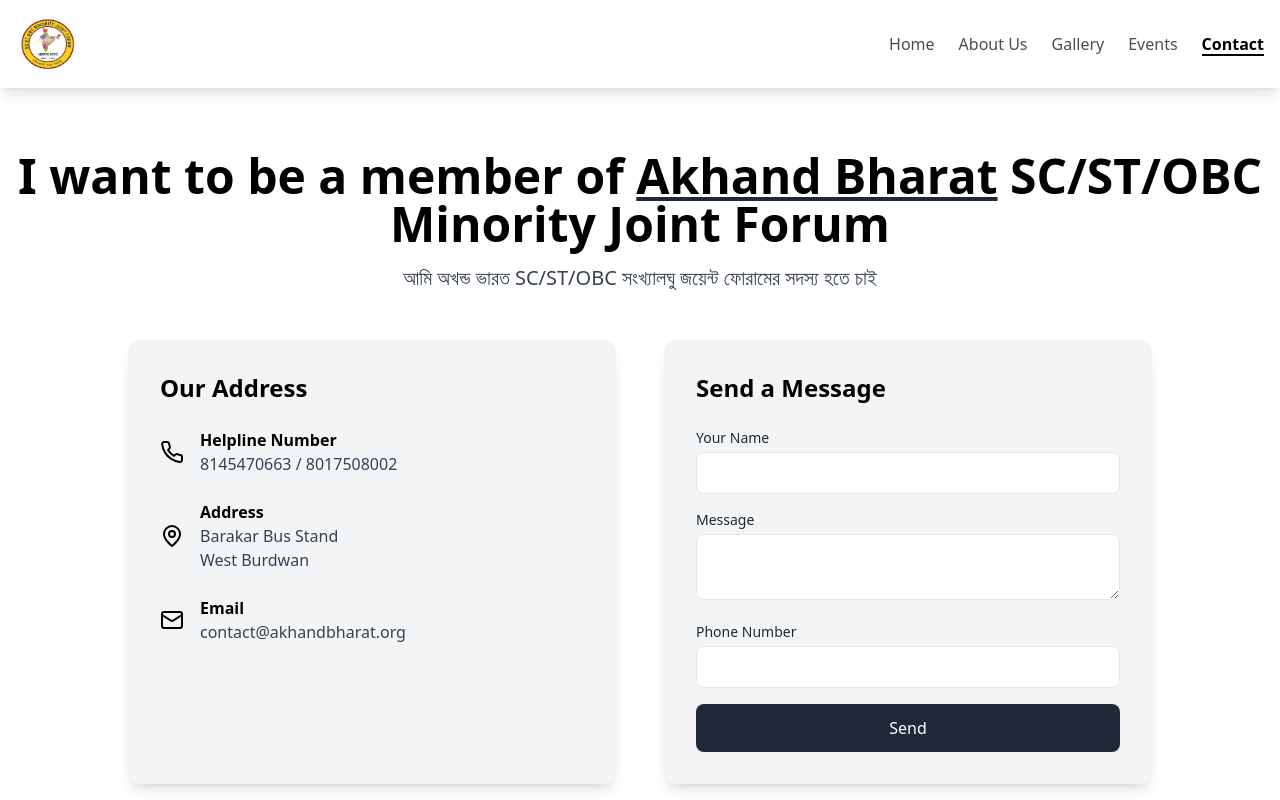
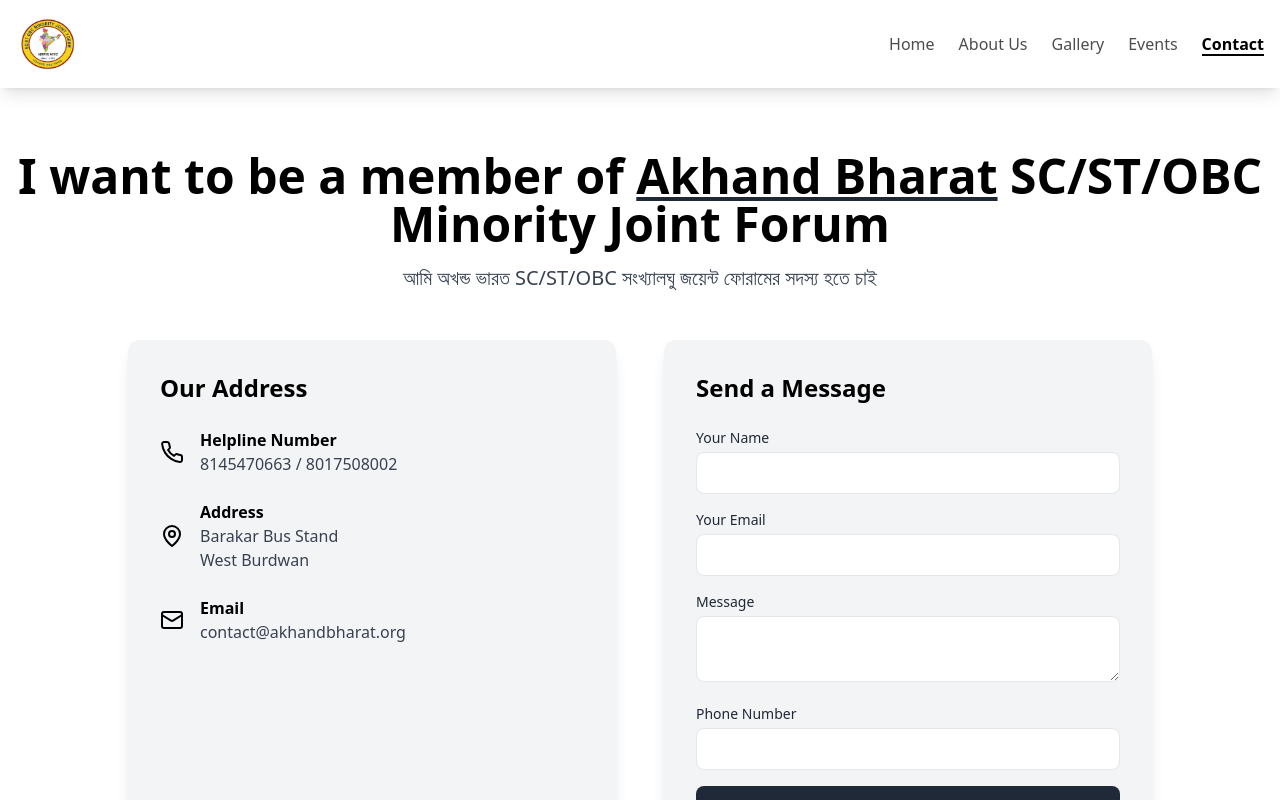
Before and after one commit to IAmShivay/ngo, a React (Vite) app: page /contact in a window 1280 px wide. Shown: the top 800 px of the page. Built offline with nearby package versions, Linux system fonts and the light colour scheme.

Commit message:
update Contact component; add email field to form and enhance form submission handling

```diff
--- a/src/pages/Contact.tsx
+++ b/src/pages/Contact.tsx
@@ -1,8 +1,10 @@
 import { useState } from "react";
 import { Phone, Mail, MapPin } from "lucide-react";
 import axios from "axios";
+
 type FormData = {
   name: string;
+  email: string; // Added email field
   message: string;
   phoneNo: string;
 };
@@ -10,6 +12,7 @@
 export default function Contact() {
   const [formData, setFormData] = useState<FormData>({
     name: "",
+    email: "", // Initialize email
     message: "",
     phoneNo: "",
   });
@@ -25,25 +28,21 @@
     e.preventDefault();
     console.log("Form Submitted:", formData);
 
-    // The webhook URL as provided
     const webhookURL =
       "https://crm-sales-alpha.vercel.app/api/leads?action=getLeads&sourceId=c107a000-5808-4a8c-a1ef-1fc57ed63ab3&workspaceId=21";
+
     try {
       await axios.post(webhookURL, JSON.stringify(formData), {
-
       });
-
-
     } catch (error) {
-      console.log(error);
       console.error("An error occurred while sending data to the webhook:", error);
       alert("An error occurred. Please try again later.");
     }
   };
+
   return (
     <section className="py-16 bg-white">
       <div className="container mx-auto px-4">
-        {/* Main Heading */}
         <div className="text-center mb-12">
           <h1 className="text-5xl font-extrabold text-black">
             I want to be a member of{" "}
@@ -63,7 +62,6 @@
               <h2 className="text-2xl font-semibold mb-6 text-black">
                 Our Address
               </h2>
-
               <div className="space-y-6">
                 <div className="flex items-center space-x-4">
                   <Phone className="w-6 h-6 text-black" />
@@ -74,7 +72,6 @@
                     <p className="text-gray-700">8145470663 / 8017508002</p>
                   </div>
                 </div>
-
                 <div className="flex items-center space-x-4">
                   <MapPin className="w-6 h-6 text-black" />
                   <div>
@@ -83,7 +80,6 @@
                     <p className="text-gray-700">West Burdwan</p>
                   </div>
                 </div>
-
                 <div className="flex items-center space-x-4">
                   <Mail className="w-6 h-6 text-black" />
                   <div>
@@ -100,7 +96,6 @@
               </h2>
 
               <form className="space-y-4" onSubmit={handleSubmit}>
-                {/* Name Field */}
                 <div>
                   <label className="block text-sm font-medium text-gray-800 mb-1">
                     Your Name
@@ -114,7 +109,19 @@
                   />
                 </div>
 
-                {/* Address Field */}
+                <div>
+                  <label className="block text-sm font-medium text-gray-800 mb-1">
+                    Your Email
+                  </label>
+                  <input
+                    type="email"
+                    name="email"
+                    value={formData.email}
+                    onChange={handleChange}
+                    className="w-full px-4 py-2 border rounded-lg focus:ring-2 focus:ring-gray-500"
+                  />
+                </div>
+
                 <div>
                   <label className="block text-sm font-medium text-gray-800 mb-1">
                     Message
@@ -128,7 +135,6 @@
                   ></textarea>
                 </div>
 
-                {/* Phone Number Field */}
                 <div>
                   <label className="block text-sm font-medium text-gray-800 mb-1">
                     Phone Number
@@ -142,7 +148,6 @@
                   />
                 </div>
 
-                {/* Submit Button */}
                 <button
                   type="submit"
                   className="w-full bg-gray-800 text-white py-3 rounded-lg hover:bg-gray-900 transition-colors font-medium"
```
